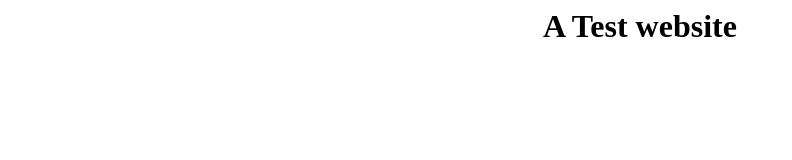
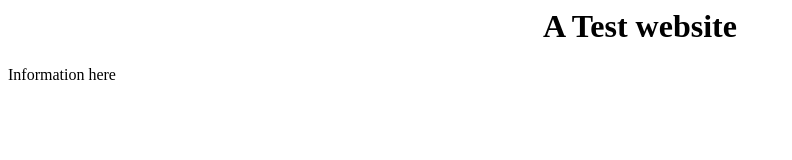
Before and after one commit to D-Parkinson1/hello-world, a plain HTML site: page index.html in a window 1280 px wide. Shown: the whole page, without its empty margins (0-792 px from the left). Drawn offline with Linux system fonts and the light colour scheme.

Commit message:
Added paragraph

```diff
--- a/index.html
+++ b/index.html
@@ -4,5 +4,8 @@
   </head>
   <body>
     <h1 align="center">A Test website</h1>
+    <p>
+      Information here
+    </P>
   </body>
 </html>
```
